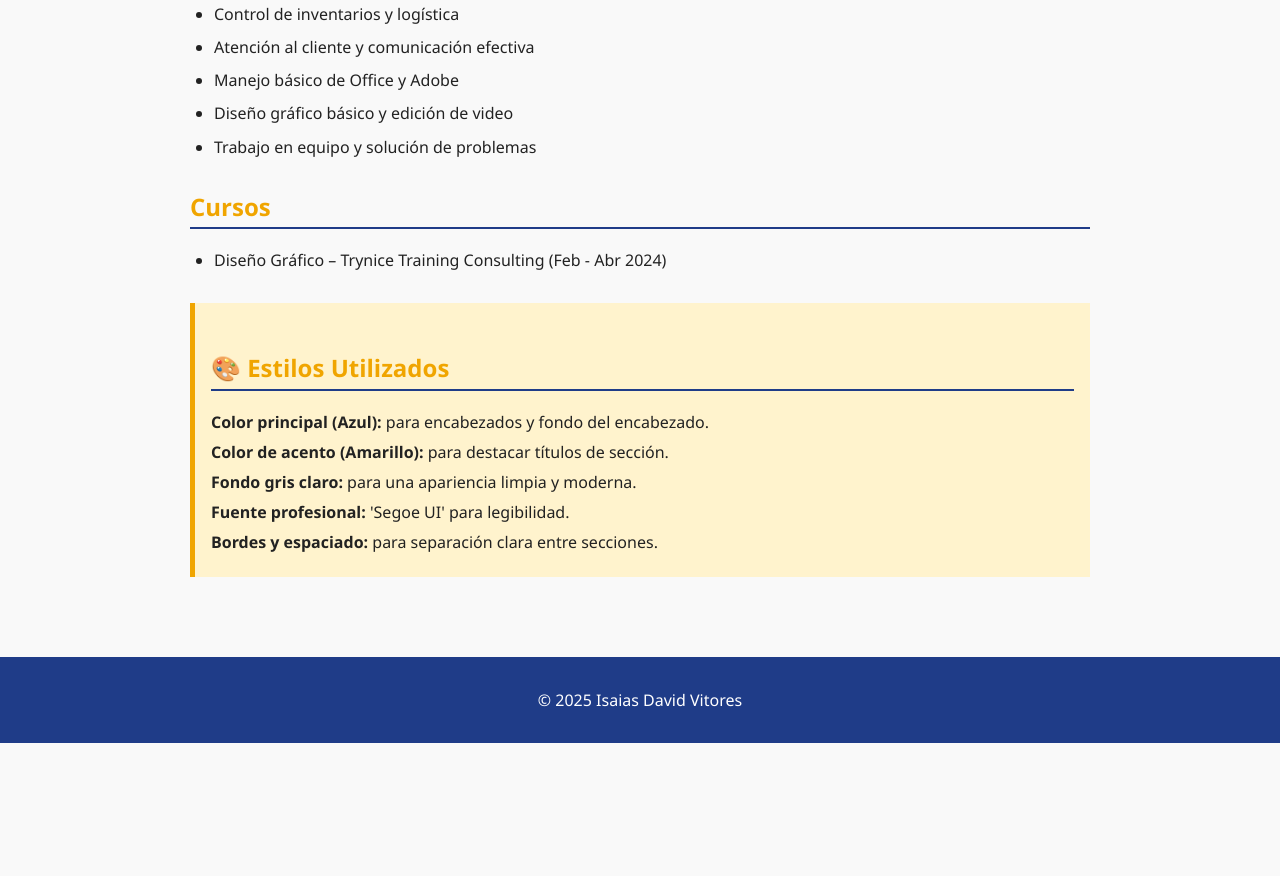
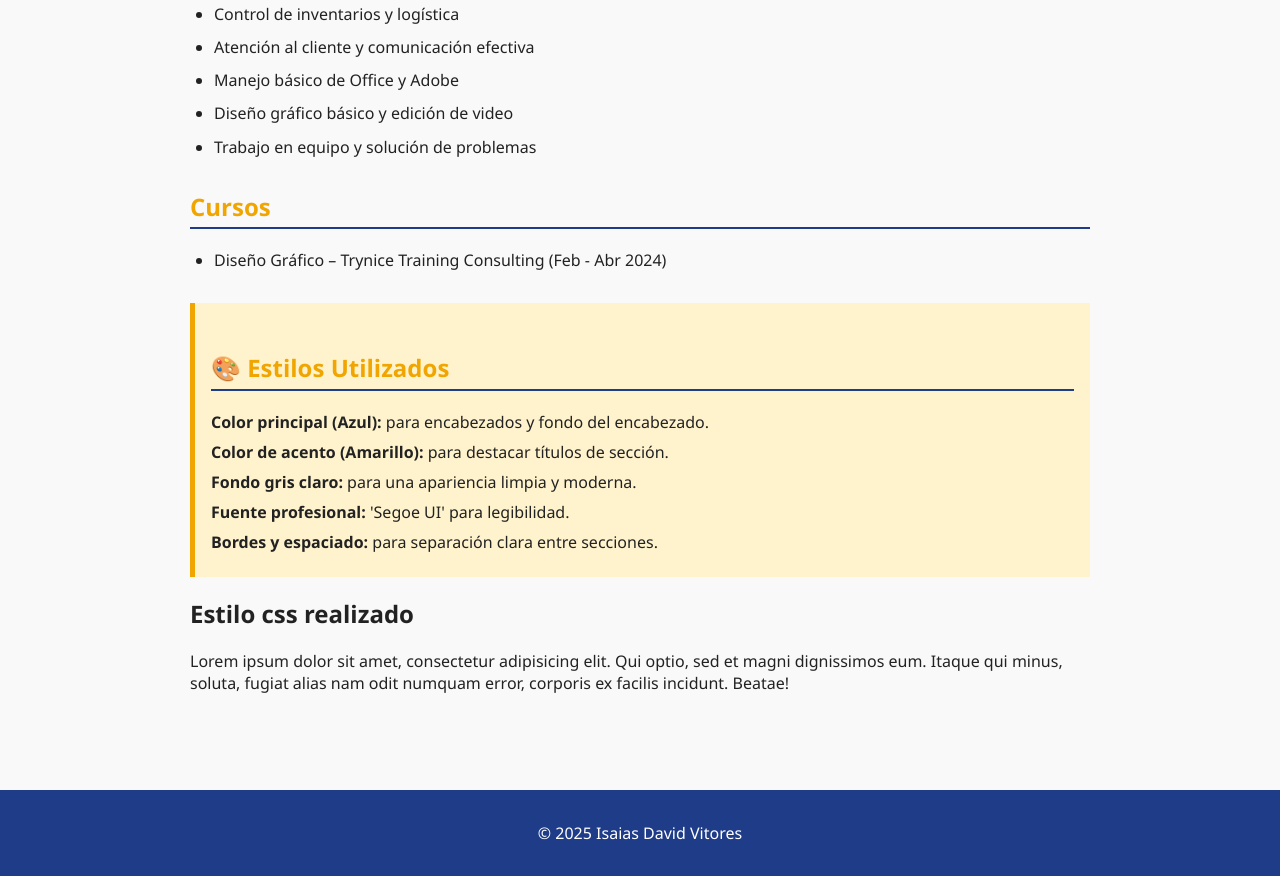
Before and after one commit to Isaias-David15/CV-Github, a plain HTML site: page index.html in a window 1280 px wide. Shown: the part 854-1730 px from the top of the page. Before the commit the page ends 1597 px from the top, so only its background shows below. Drawn offline with Linux system fonts and the light colour scheme.

Commit message:
Second modif

```diff
--- a/index.html
+++ b/index.html
@@ -126,6 +126,15 @@
       <p><strong>Fuente profesional:</strong> 'Segoe UI' para legibilidad.</p>
       <p><strong>Bordes y espaciado:</strong> para separación clara entre secciones.</p>
     </div>
+
+    <div>
+      <h2>Estilo css realizado</h2>
+      <p>Lorem ipsum dolor sit amet, consectetur adipisicing elit. Qui optio, sed et magni dignissimos eum. Itaque qui minus, soluta, fugiat alias nam odit numquam error, corporis ex facilis incidunt. Beatae!</p>
+
+
+    </div>
+
+
   </div>
 
   <footer>
```
